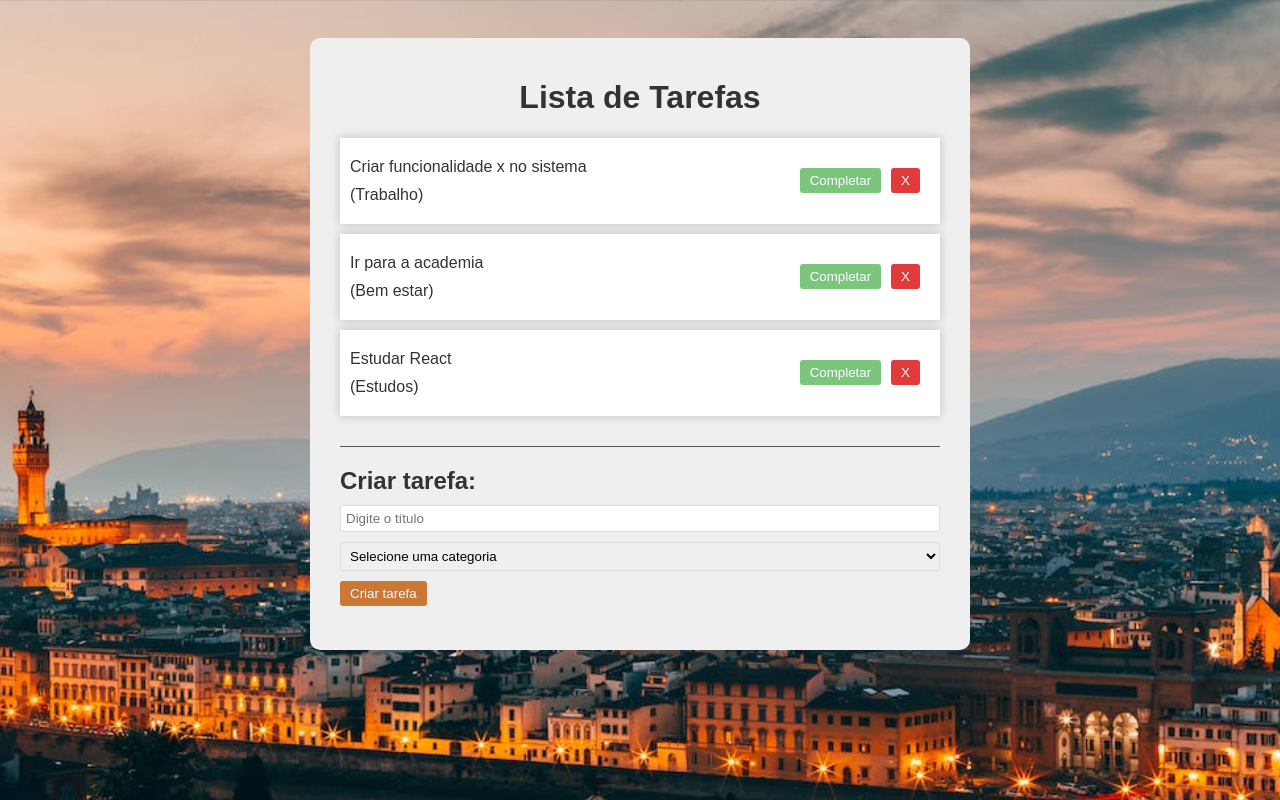
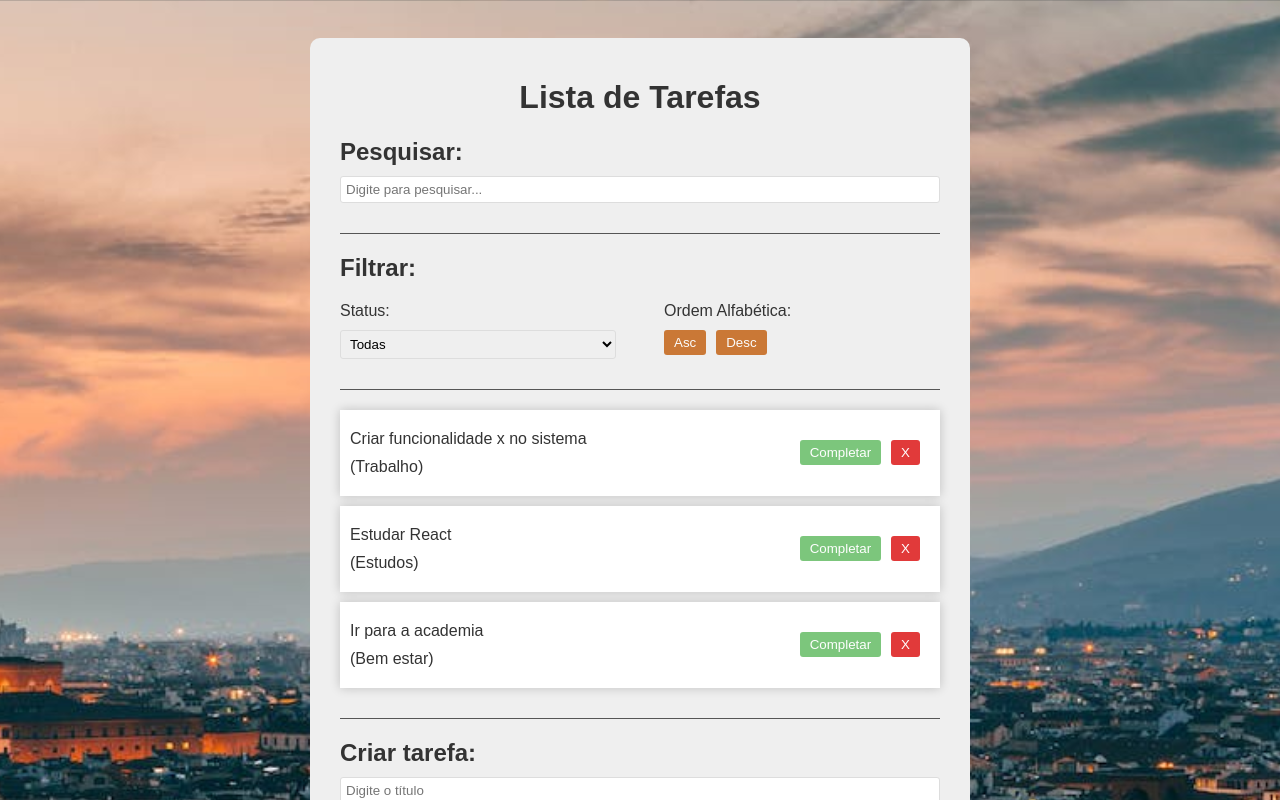
Before and after one commit to Git-LeAmaral/Todo_app_React, a React (Vite) app: page / in a window 1280 px wide. Shown: the top 800 px of the page. Built offline with nearby package versions, Linux system fonts and the light colour scheme.

Commit message:
Adicionando funcionalidades de buscas e filtros

```diff
--- a/src/App.css
+++ b/src/App.css
@@ -83,3 +83,19 @@
   border-radius: 3px;
   width: 100%;
 }
+
+.filter, .search {
+  border-bottom: 1px solid #555;
+  margin-bottom: 20px;
+  padding-bottom: 20px;
+}
+
+.filter-options {
+  display: flex;
+  justify-content: space-between;
+  gap: 3rem;
+}
+
+.filter-options div {
+  flex: 1 1 0;
+}
--- a/src/App.jsx
+++ b/src/App.jsx
@@ -4,6 +4,8 @@
 import Todo from './components/Todo';
 import "./App.css";
 import TodoForm from './components/TodoForm';
+import Search from './components/Search';
+import Filter from './components/Filter';
 
 function App() {
 
@@ -21,12 +23,16 @@
       isCompleted: false,
     },
     {
-      id: 1,
+      id: 3,
       text: "Estudar React",
       category: "Estudos",
       isCompleted: false,
     }
   ]);
+
+  const [search, setSearch] = useState("");
+  const [filter, setFilter] = useState("All");
+  const [sort, setSort] = useState("Asc");
 
   const addTodo = (text, category) => {
     const newTodos = [
@@ -61,8 +67,18 @@
     <div className="app">
         <h1>Lista de Tarefas</h1>
 
+        <Search search={search} setSearch={setSearch} />
+        <Filter filter={filter} setFilter={setFilter} setSort={setSort} />
+
         <div className="todo-list">
-          {todos.map(( todo ) => (
+          {todos
+            .filter((todo) => filter === "All" ? true : filter === "Completed" ? todo.isCompleted : !todo.isCompleted)
+            .filter((todo) => todo.text.toLowerCase().includes(search.toLowerCase()))
+            .sort((a, b) => sort === "Asc"
+                ? a.text.localeCompare(b.text)
+                :b.text.localeCompare(a.text)
+            )
+            .map(( todo ) => (
 
             <Todo key={todo.id}
                 todo={todo}
--- /dev/null
+++ b/src/components/Filter.jsx
@@ -0,0 +1,26 @@
+
+const Filter = ({ filter, setFilter, setSort }) => {
+  return (
+    <div className="filter">
+      <h2>Filtrar:</h2>
+      <div className="filter-options">
+        <div>
+          <p>Status:</p>
+          <select value={filter} onChange={(e) => setFilter(e.target.value)}>
+            <option value="All">Todas</option>
+            <option value="Completed">Completas</option>
+            <option value="Incomplete">Incompletas</option>
+          </select>
+        </div>
+
+        <div>
+          <p>Ordem Alfabética:</p>
+          <button onClick={() => setSort("Asc")}>Asc</button>
+          <button onClick={() => setSort("Desc")}>Desc</button>
+        </div>
+      </div>
+    </div>
+  )
+}
+
+export default Filter
--- /dev/null
+++ b/src/components/Search.jsx
@@ -0,0 +1,15 @@
+
+const Search = ({ search, setSearch }) => {
+  return (
+    <div className="search">
+      <h2>Pesquisar:</h2>
+      <input type="text"
+        value={search}
+        onChange={(e) => setSearch(e.target.value)}
+        placeholder="Digite para pesquisar..."
+      />
+    </div>
+  );
+}
+
+export default Search
```
